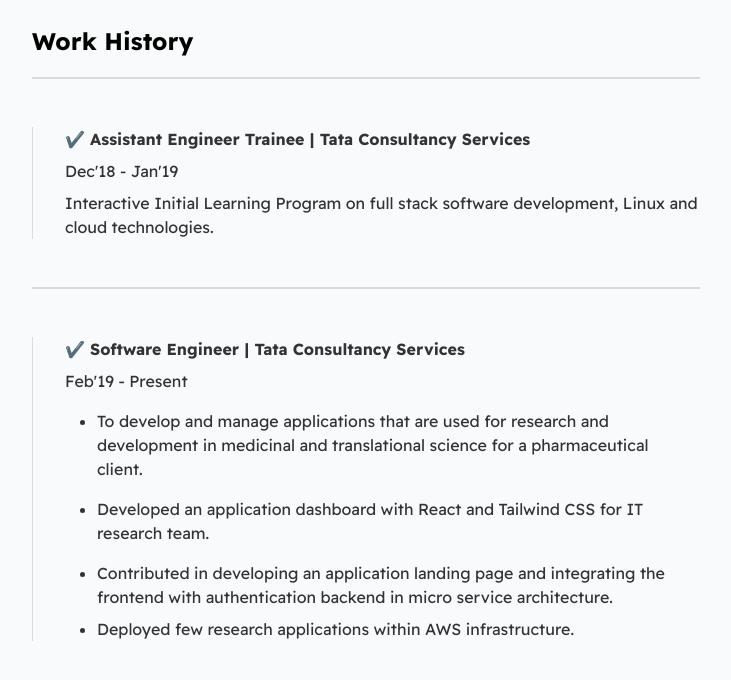
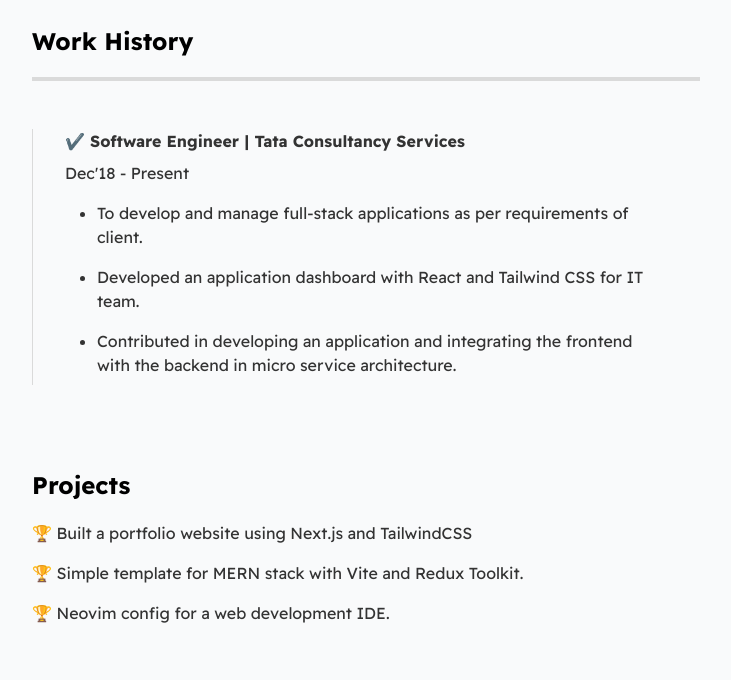
Before and after one commit to apicgg/digital-resume, a website built with Vite: page index.html in a window 1280 px wide. Shown: the part 755-1435 px from the top of the page, without its empty margins (274-1005 px from the left). Built offline with nearby package versions, Linux system fonts and the light colour scheme.

Commit message:
feat(work ): update work details

```diff
--- a/index.html
+++ b/index.html
@@ -21,7 +21,8 @@
           <label for="toggle" class="cursor-pointer">
             <div class="w-9 h-5 flex items-center bg-gray-300 rounded-full p-1">
               <div
-                class="toggle-dot w-4 h-4 rounded-full bg-white shadow-md transform ease-in-out duration-300"></div>
+                class="toggle-dot w-4 h-4 rounded-full bg-white shadow-md transform ease-in-out duration-300"
+              ></div>
             </div>
           </label>
         </div>
@@ -30,27 +31,31 @@
 
       <!-- Intro -->
       <section
-        class="flex flex-col md:flex-row md:gap-16 gap-4 items-center py-2">
+        class="flex flex-col md:flex-row md:gap-16 gap-4 items-center py-2"
+      >
         <img
           class="w-52 md:w-36 rounded-full"
           alt="Anurag Profile Pic"
-          src="./assets/images/anurag-img-lg.jpg" />
+          src="./assets/images/anurag-img-lg.jpg"
+        />
 
         <header class="group">
           <h1
-            class="text-5xl my-10 font-bold text-mainTextColorLight dark:text-mainTextColorDark">
+            class="text-5xl my-10 font-bold text-mainTextColorLight dark:text-mainTextColorDark"
+          >
             Anurag Pramanik
           </h1>
           <p
-            class="font-[300] text-secondaryTextColorLight dark:text-secondaryTextColorDark text-base my-4">
-            Software Engineer at
-            <a
+            class="font-[300] text-secondaryTextColorLight dark:text-secondaryTextColorDark text-base my-4"
+          >
+            Software Engineer, Full Stack Web Developer.
+            <!-- <a
               class="font-[300] text-mainLinkColorLight dark:text-mainLinkColorDark"
               href="https://www.tcs.com/"
               target="_blank"
               rel="noopener noreferrer"
               >TCS</a
-            >, Full Stack Web Developer.
+            > -->
           </p>
           <a
             class="text-mainTextColorLight dark:text-mainTextColorDark my-4 hover:text-mainLinkColorLight hover:transition-all duration-300 dark:group-hover:text-mainLinkColorDark"
@@ -103,31 +108,37 @@
 
       <section class="py-2">
         <h2
-          class="font-bold text-2xl my-5 text-mainTextColorLight dark:text-mainTextColorDark">
+          class="font-bold text-2xl my-5 text-mainTextColorLight dark:text-mainTextColorDark"
+        >
           Skills & Qualifications
         </h2>
         <ul class="pl-6">
           <li
-            class="pb-1 text-secondaryTextColorLight dark:text-secondaryTextColorDark">
+            class="pb-1 text-secondaryTextColorLight dark:text-secondaryTextColorDark"
+          >
             ➡️ Sound knowledge in MERN stack development.
           </li>
           <li
-            class="pb-1 text-secondaryTextColorLight dark:text-secondaryTextColorDark">
+            class="pb-1 text-secondaryTextColorLight dark:text-secondaryTextColorDark"
+          >
             ➡️ Good analytical ability, quick grasping power for learning new
             technologies.
           </li>
           <li
-            class="pb-1 text-secondaryTextColorLight dark:text-secondaryTextColorDark">
+            class="pb-1 text-secondaryTextColorLight dark:text-secondaryTextColorDark"
+          >
             ➡️ Experience with Agile software development workflow.
           </li>
           <li
-            class="pb-1 text-secondaryTextColorLight dark:text-secondaryTextColorDark">
+            class="pb-1 text-secondaryTextColorLight dark:text-secondaryTextColorDark"
+          >
             ➡️ Recognized good team player and awarded for interpersonal skills
             by current employer.
           </li>
 
           <li
-            class="pb-1 text-secondaryTextColorLight dark:text-secondaryTextColorDark">
+            class="pb-1 text-secondaryTextColorLight dark:text-secondaryTextColorDark"
+          >
             ➡️ Presently studying MTech. - Computer Software Engineering under
             BITS Pilani WILP.
           </li>
@@ -137,33 +148,38 @@
       <!-- Tech Stack -->
       <section class="py-2">
         <h2
-          class="font-bold text-2xl my-5 text-mainTextColorLight dark:text-mainTextColorDark">
+          class="font-bold text-2xl my-5 text-mainTextColorLight dark:text-mainTextColorDark"
+        >
           Tech stack
         </h2>
         <div class="flex items-center gap-4 flex-wrap text-base">
           <div
-            class="border border-mainBorderColorLight dark:border-mainBorderColorDark rounded-[5px] px-4 py-2">
+            class="border border-mainBorderColorLight dark:border-mainBorderColorDark rounded-[5px] px-4 py-2"
+          >
             <span
               class="text-secondaryTextColorLight dark:text-secondaryTextColorDark"
               >HTML, CSS, JavaScript, TypeScript, NodeJS</span
             >
           </div>
           <div
-            class="border border-mainBorderColorLight dark:border-mainBorderColorDark rounded-[5px] px-4 py-2">
+            class="border border-mainBorderColorLight dark:border-mainBorderColorDark rounded-[5px] px-4 py-2"
+          >
             <span
               class="text-secondaryTextColorLight dark:text-secondaryTextColorDark"
               >React, TailwindCSS, Next.JS</span
             >
           </div>
           <div
-            class="border border-mainBorderColorLight dark:border-mainBorderColorDark rounded-[5px] px-4 py-2">
+            class="border border-mainBorderColorLight dark:border-mainBorderColorDark rounded-[5px] px-4 py-2"
+          >
             <span
               class="text-secondaryTextColorLight dark:text-secondaryTextColorDark"
               >Git, GitHub, AWS, Docker</span
             >
           </div>
           <div
-            class="border border-mainBorderColorLight dark:border-mainBorderColorDark rounded-[5px] px-4 py-2">
+            class="border border-mainBorderColorLight dark:border-mainBorderColorDark rounded-[5px] px-4 py-2"
+          >
             <span
               class="text-secondaryTextColorLight dark:text-secondaryTextColorDark"
               >MongoDB</span
@@ -175,46 +191,35 @@
       <!-- Work -->
       <section class="py-2">
         <h2
-          class="font-bold text-2xl my-5 text-mainTextColorLight dark:text-mainTextColorDark">
+          class="font-bold text-2xl my-5 text-mainTextColorLight dark:text-mainTextColorDark"
+        >
           Work History
         </h2>
 
         <div
-          class="border border-mainBorderColorLight dark:border-mainBorderColorDark"></div>
+          class="border border-mainBorderColorLight dark:border-mainBorderColorDark"
+        ></div>
+
         <div
-          class="my-12 border-l text-secondaryTextColorLight dark:text-secondaryTextColorDark border-mainBorderColorLight dark:border-mainBorderColorDark pl-8">
-          <strong
-            >✔️ Assistant Engineer Trainee | Tata Consultancy Services</strong
-          >
-          <p class="my-2">Dec'18 - Jan'19</p>
-          <p>
-            Interactive Initial Learning Program on full stack software
-            development, Linux and cloud technologies.
-          </p>
-        </div>
+          class="border border-mainBorderColorLight dark:border-mainBorderColorDark"
+        ></div>
         <div
-          class="border border-mainBorderColorLight dark:border-mainBorderColorDark"></div>
-        <div
-          class="my-12 border-l text-secondaryTextColorLight dark:text-secondaryTextColorDark border-mainBorderColorLight dark:border-mainBorderColorDark pl-8">
+          class="my-12 border-l text-secondaryTextColorLight dark:text-secondaryTextColorDark border-mainBorderColorLight dark:border-mainBorderColorDark pl-8"
+        >
           <strong>✔️ Software Engineer | Tata Consultancy Services</strong>
-          <p class="my-2">Feb'19 - Present</p>
+          <p class="my-2">Dec'18 - Present</p>
           <ul class="list-disc px-8">
             <li class="py-2">
-              To develop and manage applications that are used for research and
-              development in medicinal and translational science for a
-              pharmaceutical client.
+              To develop and manage full-stack applications as per requirements
+              of client.
             </li>
             <li class="py-2">
               Developed an application dashboard with React and Tailwind CSS for
-              IT research team.
+              IT team.
             </li>
             <li class="py-2">
-              Contributed in developing an application landing page and
-              integrating the frontend with authentication backend in micro
-              service architecture.
-            </li>
-            <li>
-              Deployed few research applications within AWS infrastructure.
+              Contributed in developing an application and integrating the
+              frontend with the backend in micro service architecture.
             </li>
           </ul>
         </div>
@@ -222,7 +227,8 @@
       <!-- Projects -->
       <section class="py-2">
         <h2
-          class="font-bold text-2xl my-5 text-mainTextColorLight dark:text-mainTextColorDark">
+          class="font-bold text-2xl my-5 text-mainTextColorLight dark:text-mainTextColorDark"
+        >
           Projects
         </h2>
         <div class="flex flex-col gap-4">
--- a/input.css
+++ b/input.css
@@ -1,11 +1,11 @@
-@import url('https://fonts.googleapis.com/css2?family=Readex+Pro:wght@300;400;500;600;700&display=swap');
+@import url("https://fonts.googleapis.com/css2?family=Readex+Pro:wght@300;400;500;600;700&display=swap");
 
 @tailwind base;
 @tailwind components;
 @tailwind utilities;
 
 html {
-  font-family: 'Readex Pro';
+  font-family: "Readex Pro";
   /* background-color: #131415; */
   color: #adb0b1;
   font-size: 1rem;
--- a/main.js
+++ b/main.js
@@ -1,26 +1,26 @@
-const checkbox = document.querySelector('#toggle')
-const html = document.querySelector('html')
-const userTheme = localStorage.getItem('theme')
+const checkbox = document.querySelector("#toggle");
+const html = document.querySelector("html");
+const userTheme = localStorage.getItem("theme");
 
 const enableDarkMode = () => {
-  html.classList.add('dark')
-  localStorage.setItem('theme', 'dark')
+  html.classList.add("dark");
+  localStorage.setItem("theme", "dark");
+};
+
+const disableDarkMode = () => {
+  html.classList.remove("dark");
+  localStorage.removeItem("theme");
+};
+
+if (userTheme === "dark") {
+  enableDarkMode();
+  checkbox.checked = true;
 }
 
-const disableDarkMode = () => {
-  html.classList.remove('dark')
-  localStorage.removeItem('theme')
-}
-
-if (userTheme === 'dark') {
-  enableDarkMode()
-  checkbox.checked = true
-}
-
-checkbox.addEventListener('click', () => {
+checkbox.addEventListener("click", () => {
   if (checkbox.checked) {
-    enableDarkMode()
+    enableDarkMode();
   } else {
-    disableDarkMode()
+    disableDarkMode();
   }
-})
+});
--- a/package.json
+++ b/package.json
@@ -1,7 +1,7 @@
 {
   "name": "digital-resume",
   "private": true,
-  "version": "0.0.0",
+  "version": "0.0.1",
   "type": "module",
   "author": "Anurag Pramanik",
   "scripts": {
@@ -9,12 +9,10 @@
     "build": "vite build",
     "preview": "vite preview",
     "watch": "tailwindcss -i ./input.css -o ./css/main.css --watch",
-    "start": "concurrently \"npm run dev\" \"npm run watch\"",
-    "prettier": "prettier --write ."
+    "start": "concurrently \"npm run dev\" \"npm run watch\""
   },
   "devDependencies": {
     "concurrently": "^7.3.0",
-    "prettier": "^2.7.1",
     "tailwindcss": "^3.1.8",
     "vite": "^3.0.7"
   }
```
Also changed, not shown: prettier.config.cjs (deleted, +0 -11 lines), tailwind.config.cjs (+14 -14 lines), css/main.css, pnpm-lock.yaml (added), 2 other files.
